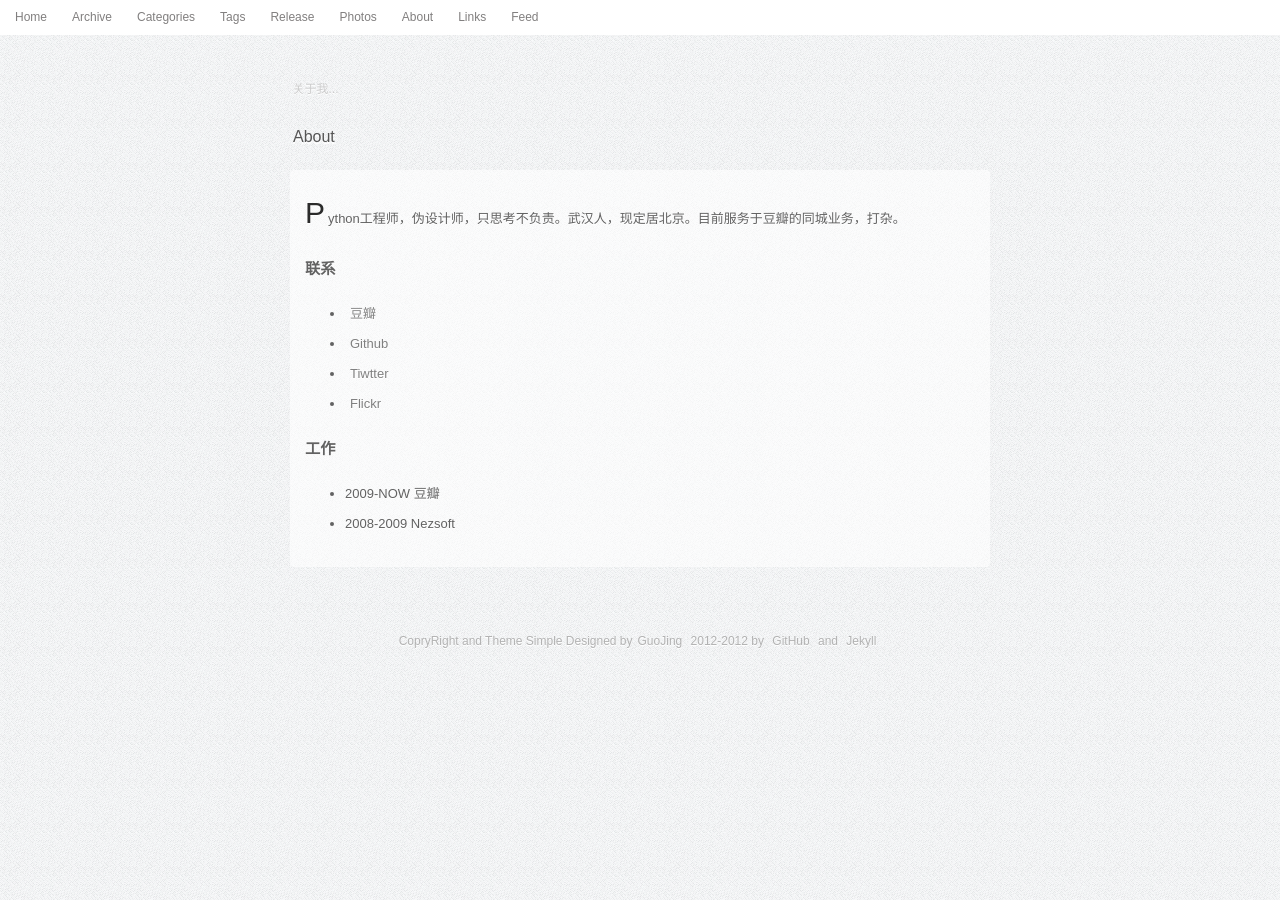
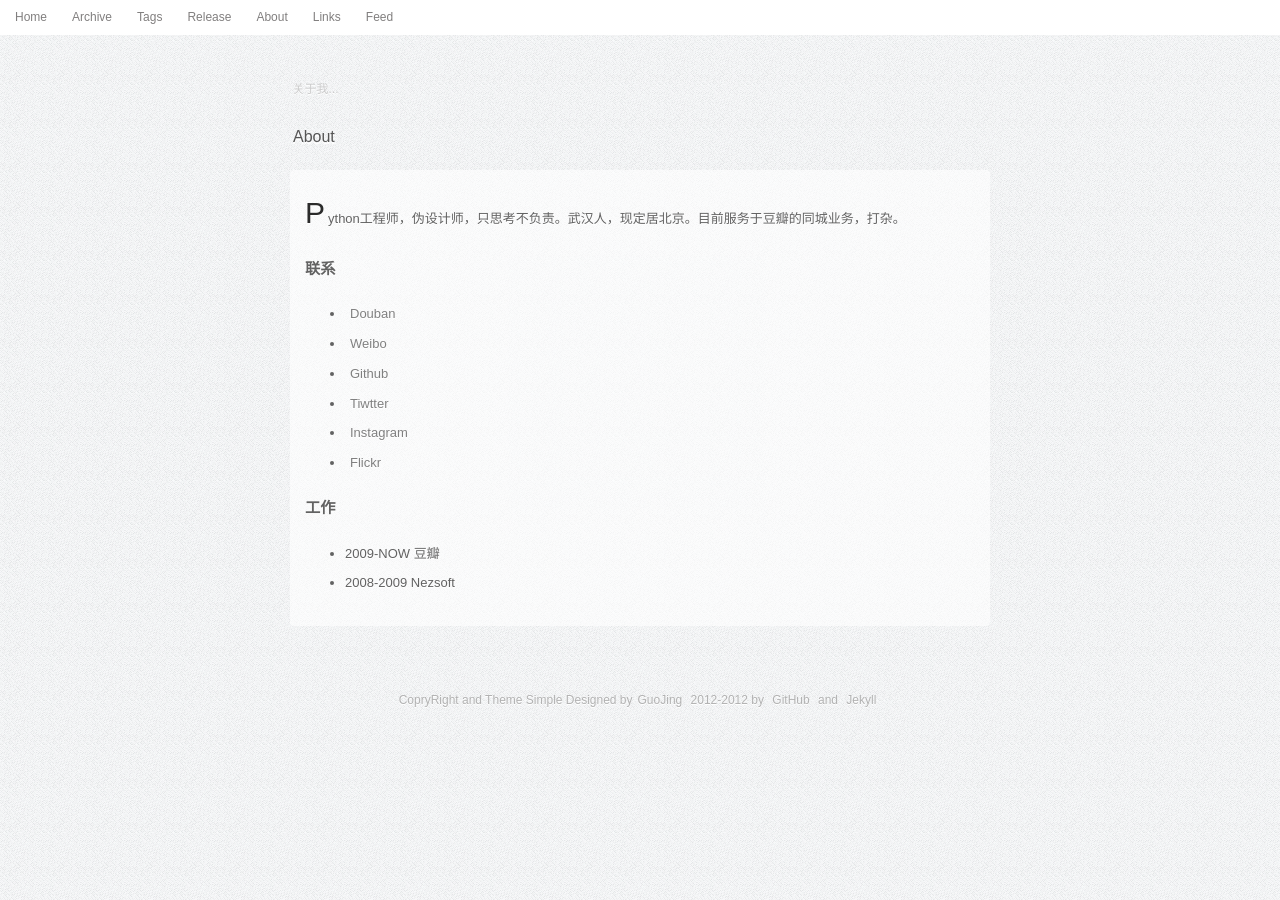
Before and after one commit to zwitzwit/guojing.github.com, a Jekyll site: the page built from about/index.md, in a window 1280 px wide. Built offline with Jekyll 4.4.1, drawn with Linux system fonts in a browser that asks for light colours; Markdown is read by kramdown in place of the engine named in the settings.

Commit message:
change about and banner

```diff
--- a/_includes/banner.html
+++ b/_includes/banner.html
@@ -2,10 +2,8 @@
   <ul>
     <li><a href="/">Home</a></li>
     <li><a href="/archive/">Archive</a></li>
-    <li><a href="/categories/">Categories</a></li>
     <li><a href="/tags/">Tags</a></li>
     <li><a href="/release/">Release</a></li>
-    <li><a href="http://instagram.com/soundbbg">Photos</a></li>
     <li><a href="/about/">About</a></li>
     <li><a href="/links/">Links</a></li>
     <li><a href="/feed.xml">Feed</a></li>
--- a/about/index.md
+++ b/about/index.md
@@ -8,9 +8,11 @@ Python工程师，伪设计师，只思考不负责。武汉人，现定居北
 
 ### 联系 ###
 
-* [豆瓣](http://www.douban.com/people/JGuo/)
+* [Douban](http://www.douban.com/people/JGuo/)
+* [Weibo](http://weibo.com/soundbbg/)
 * [Github](http://www.github.com/guojing)
 * [Tiwtter](https://twitter.com/guojing)
+* [Instagram](http://instagram.com/soundbbg)
 * [Flickr](http://www.flickr.com/photos/soundbbg)
 
 ### 工作 ###
```
